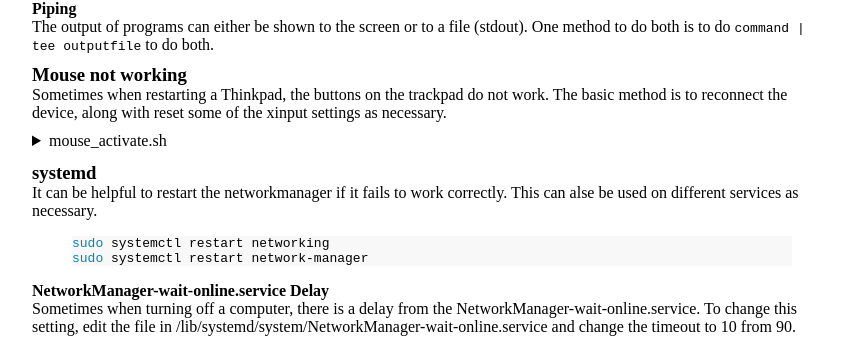
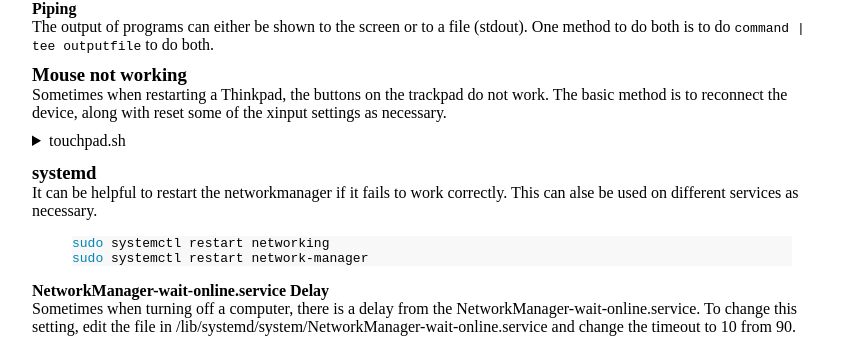
Before and after one commit to mwyoung/mwyoung.github.io, a Jekyll site: the page built from _pages/linux-troubleshooting.md, in a window 1280 px wide. Shown: the part 639-977 px from the top of the page, without its empty margins (208-1071 px from the left). Built offline with Jekyll 4.4.1, drawn with Linux system fonts in a browser that asks for light colours.

Commit message:
Updating links, touchpad script

```diff
--- a/_pages/linux-troubleshooting.md
+++ b/_pages/linux-troubleshooting.md
@@ -55,9 +55,9 @@ method is to reconnect the device, along with reset some of the xinput settings
 necessary.
 
 <details>
-<summary>mouse_activate.sh</summary>
+<summary>touchpad.sh</summary>
 {% highlight shell %}
-{% include mouse_activate.sh %}
+{% include touchpad.sh %}
 {% endhighlight %}
 </details>
 <h6>&nbsp;</h6>
```
Also changed, not shown: _pages/dotfiles.md (+2 -2 lines), 5 other files.
